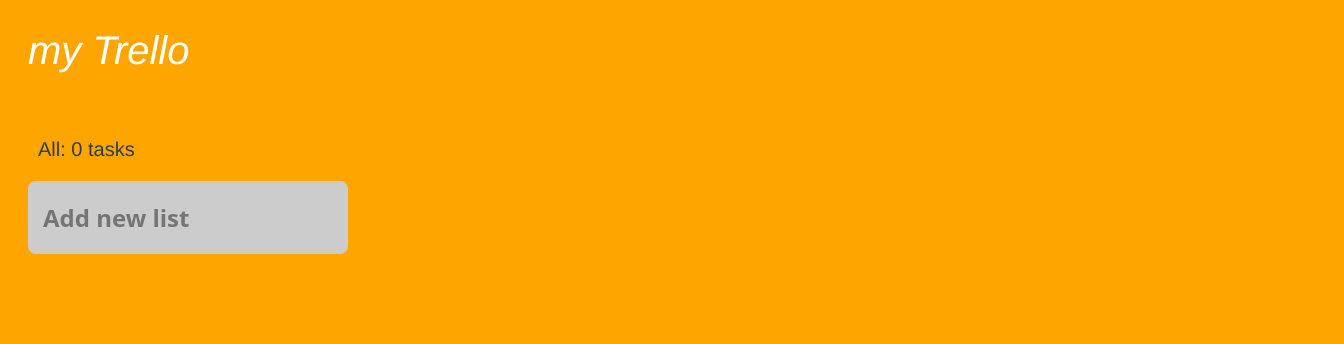
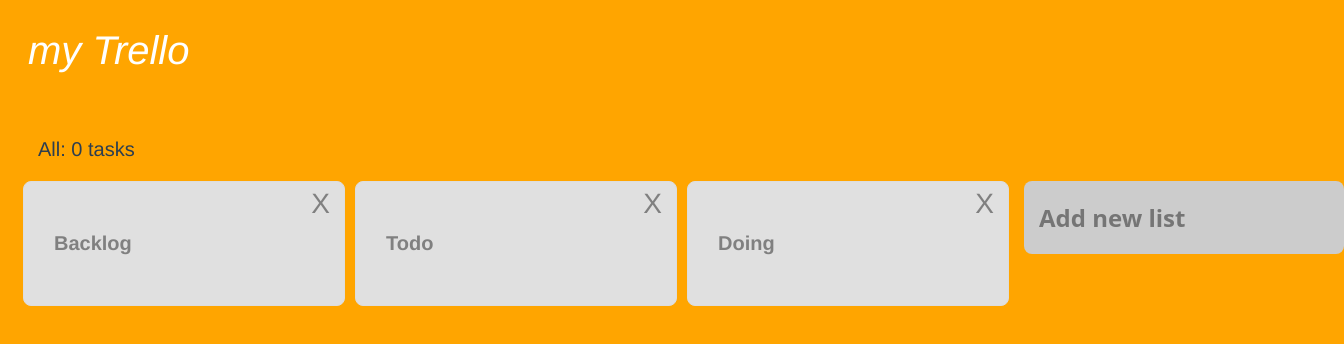
Before and after one commit to webzawa/my-trello, a Vue app: page / in a window 1280 px wide. Shown: the top 344 px of the page, 1344 px wide, since content can reach past the window. Built offline with nearby package versions, Linux system fonts and the light colour scheme.

Commit message:
Listコンポーネントを作成

```diff
--- a/src/components/Board.vue
+++ b/src/components/Board.vue
@@ -3,16 +3,31 @@
     <header>my Trello</header>
     <main>
       <p class="info-line">All: 0 tasks</p>
-      <list-add />
+      <div class="list-index">
+        <list
+          v-for="(item, index) in lists"
+          :key="item.id"
+          :title="item.title"
+          :listIndex="index"
+        />
+        <list-add />
+      </div>
     </main>
   </div>
 </template>
 
 <script>
 import ListAdd from "./ListAdd.vue";
+import List from "./List.vue";
+import { mapState } from "vuex";
+
 export default {
   components: {
     ListAdd,
+    List,
+  },
+  computed: {
+    ...mapState(["lists"]),
   },
 };
 </script>
--- /dev/null
+++ b/src/components/List.vue
@@ -0,0 +1,30 @@
+<template>
+  <div class="list">
+    <div class="listheader">
+      <p class="list-title">{{ title }}</p>
+      <div class="deletelist" @click="removeList">X</div>
+    </div>
+  </div>
+</template>
+
+<script>
+export default {
+  props: {
+    title: {
+      type: String,
+      required: true,
+    },
+    listIndex: {
+      type: Number,
+      required: true,
+    },
+  },
+  methods: {
+    removeList: function () {
+      if (confirm("本当にこのリストを削除しますか？")) {
+        this.$store.dispatch("removelist", { listIndex: this.listIndex });
+      }
+    },
+  },
+};
+</script>
```
